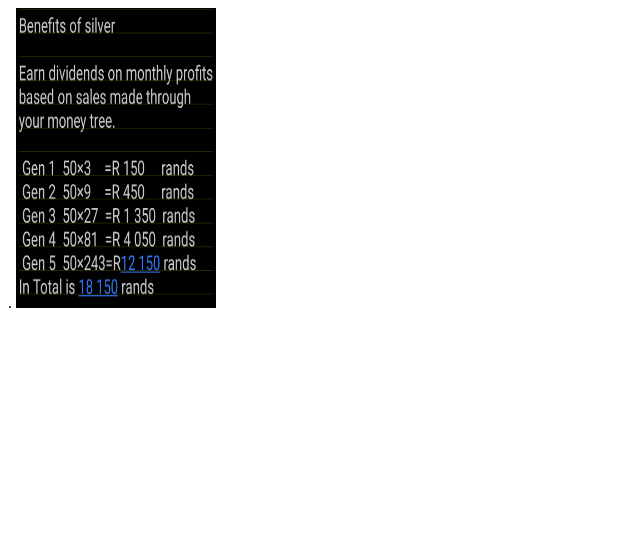
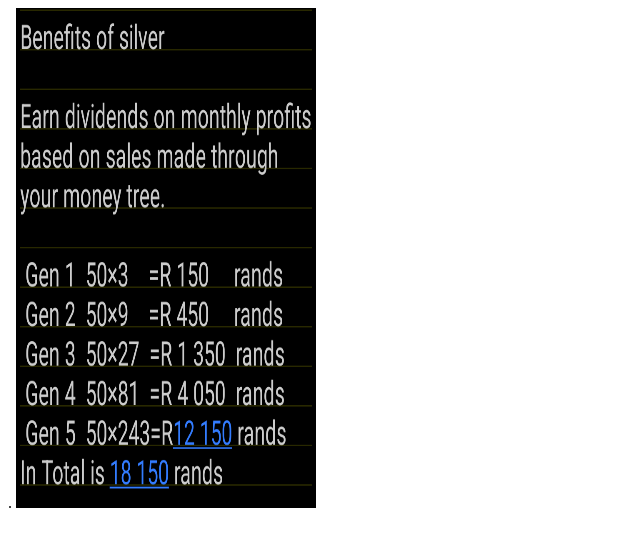
Before and after one commit to THUBALESHA/Benefits-bronze-, a plain HTML site: page index.html in a window 1280 px wide. Shown: the whole page, without its empty margins (0-640 px from the left). Drawn offline with Linux system fonts and the light colour scheme.

Commit message:
Update index.html

```diff
--- a/index.html
+++ b/index.html
@@ -5,6 +5,6 @@
  <title>image</title>.
 </head>
 <body>
-<img src="silver b.png" width="200px" height="300px">
+<img src="silver b.png" width="300px" height="500px">
 </body>
 </html>
```
